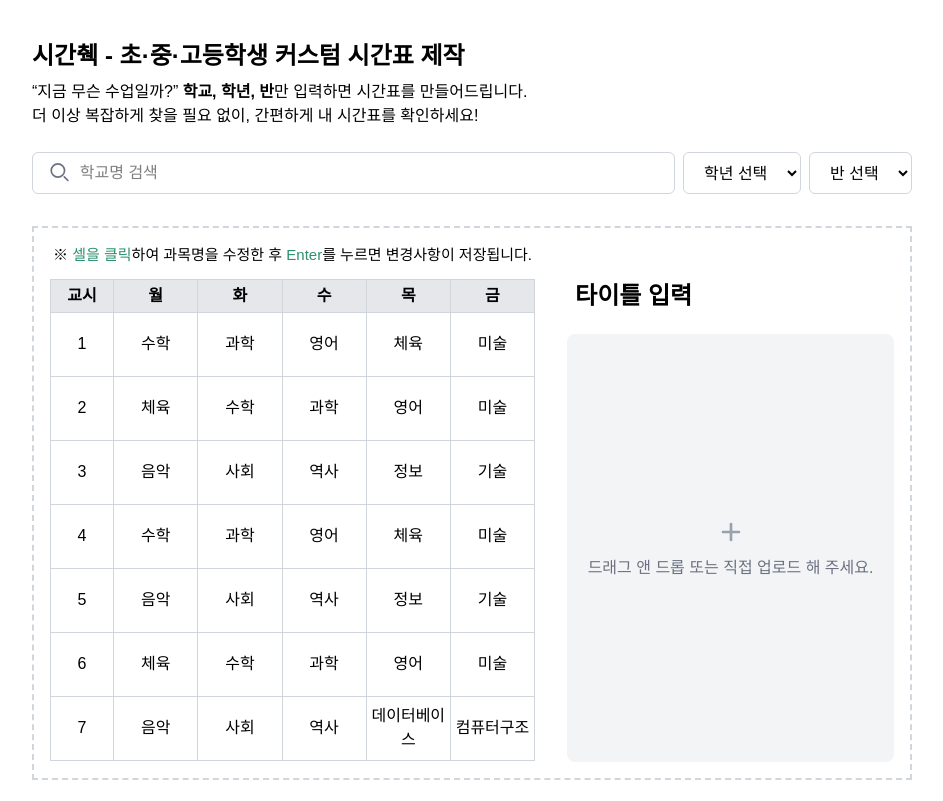
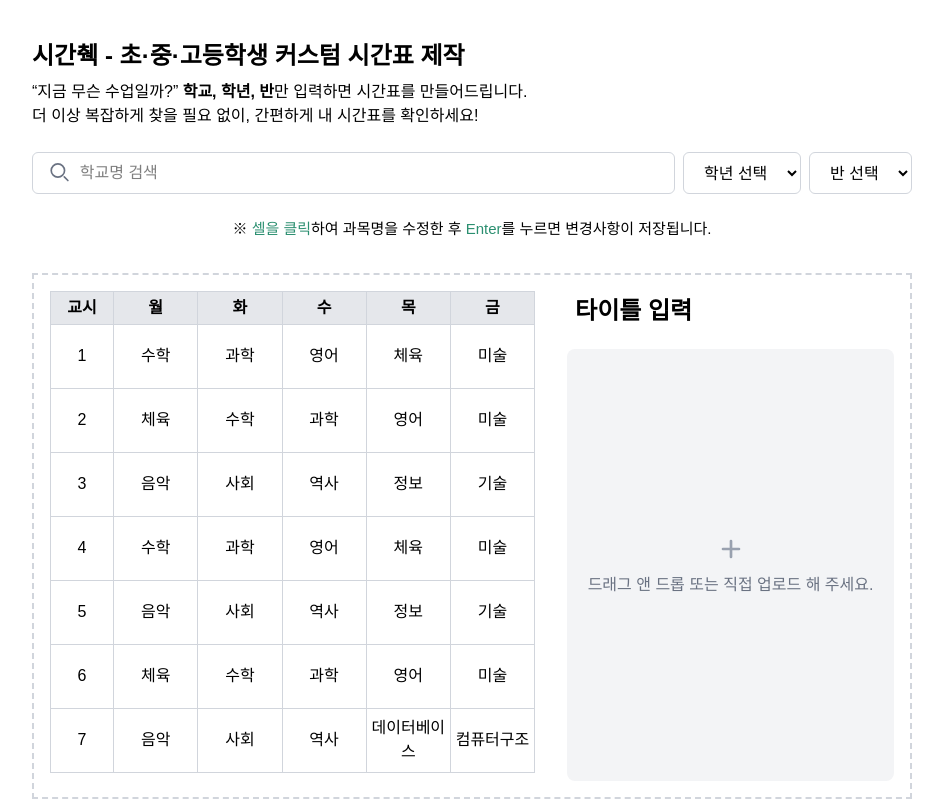
Before and after one commit to airport-pus/Timely-Client, a Next.js app: page / in a window 1280 px wide. Shown: the top 801 px of the page, without its empty margins (168-1111 px from the left). Built offline with nearby package versions, Linux system fonts and the light colour scheme.

Commit message:
chore :: 커스텀 칸으로 지정하기 위해서 수정

```diff
--- a/app/graph/graph.tsx
+++ b/app/graph/graph.tsx
@@ -136,12 +136,13 @@ export function Graph({ tableData, editedCells, onCellUpdate }: GraphProps) {
   const cellClass = "py-1 px-1 border border-gray-300 text-center";
 
   return (
-    <div className="w-full mt-8 flex border-2 border-dashed border-gray-300">
-      <div className="w-[65%] overflow-x-auto p-4">
-        <div className="text-gray300 text-center text-[15px] mb-3">
+    <>
+      <div className="text-gray300 text-center text-[15px] mt-6 mb-[-8]">
         ※ <span className="text-[#2B8F70]">셀을 클릭</span>하여 과목명을 수정한 후{" "}
         <span className="text-[#2B8F70]">Enter</span>를 누르면 변경사항이 저장됩니다.
       </div>
+      <div className="w-full mt-8 flex border-2 border-dashed border-gray-300">
+        <div className="w-[65%] overflow-x-auto p-4">
           <table className="w-full border-collapse">
             <thead className="bg-gray-200">
               <tr>
@@ -174,5 +175,6 @@ export function Graph({ tableData, editedCells, onCellUpdate }: GraphProps) {
         </div>
         <Upload />
       </div>
+    </>
   );
 }
--- a/app/upload/upload.tsx
+++ b/app/upload/upload.tsx
@@ -56,10 +56,10 @@ export default function Upload() {
         type="text"
         value={title}
         onChange={(e) => setTitle(e.target.value)}
-        className="text-2xl font-bold mb-4 w-full border-b-2 border-transparent hover:border-gray-300 focus:border-[#2B8F70] focus:outline-none px-2 py-1 mt-8"
+        className="text-2xl font-bold mb-4 w-full border-b-2 border-transparent hover:border-gray-300 focus:border-[#2B8F70] focus:outline-none px-2 py-1"
       />
       <div
-        className="w-full h-107 bg-gray-100 rounded-lg flex flex-col items-center justify-center cursor-pointer hover:bg-gray-200 transition-colors"
+        className="w-full h-108 bg-gray-100 rounded-lg flex flex-col items-center justify-center cursor-pointer hover:bg-gray-200 transition-colors mt-[-6]"
         onClick={handleImageClick}
         onDrop={handleDrop}
         onDragOver={(e) => e.preventDefault()}
```
Lines whose indentation alone changed are shown as unchanged.
